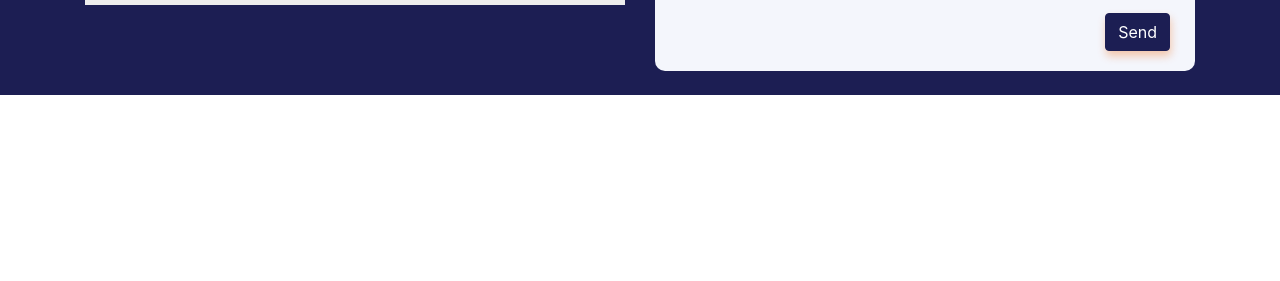
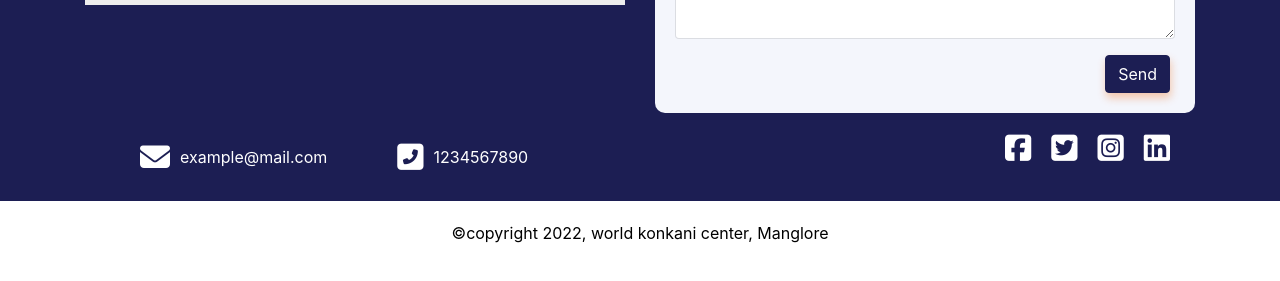
Before and after one commit to nagarajpandith/live-stream-studio-booking, a Django app: page / in a window 1280 px wide. Shown: the part 2333-2614 px from the top of the page. Before the commit the page ends 2428 px from the top, so only its background shows below. Run offline with Django 4.2, Linux system fonts and the light colour scheme; data that the repository does not hold is empty; some libraries are stand-ins or nearby versions.

Commit message:
Footer updates

```diff
--- a/static/css/styles.css
+++ b/static/css/styles.css
@@ -1,3 +1,20 @@
+body{
+  overflow-x: hidden;
+}
+/* Scroll bar */
+::-webkit-scrollbar {
+  width: 8px;
+}
+::-webkit-scrollbar-track {
+  background: rgb(197, 197, 197);
+}
+::-webkit-scrollbar-thumb {
+  border-radius: 50px;
+  background: #1c1e53;
+}
+::-webkit-scrollbar-thumb:hover {
+  background: #1f2392;
+}
 /*############
   HEADER
 ##############*/
@@ -500,4 +517,50 @@
   outline: none;
   border: 1px solid rgba(0, 0, 0, 0.1);
 }
-/* Carousel */
+/* Footers */
+.footer-social{
+  display: flex;
+  align-items:center;
+  justify-content: space-between;
+  padding: 20px 100px;
+}
+.footer-social-contact{
+  display: flex;
+  align-items: center;
+  color: #fff;
+}
+.footer-social-contact div{
+  display: flex;
+  align-items: center;
+  margin: 0 30px;
+}
+.footer-social-contact i{
+  padding: 0 10px;
+}
+.footer-social-links ul{
+  display: flex;
+  align-items: center;
+}
+.footer-social-links ul li{
+  display: block;
+  padding: 0 10px;
+}
+.footer-social-links ul li a{
+  text-decoration: none;
+}
+.footer-social i{
+  font-size: 30px;
+  color: #fff;
+  transition: all .2s;
+}
+.footer-social i:hover{
+  transform: scale(1.1);
+}
+.footer-cc{
+  display: flex;
+  justify-content: center;
+  align-items: center;
+  background-color: #fff;
+  color: #000;
+  padding: 20px 0;
+}
--- a/templates/base.html
+++ b/templates/base.html
@@ -12,6 +12,8 @@
   <link href="{% static 'css/bootstrap.min.css' %}" rel="stylesheet">
   <link rel="stylesheet" href="https://cdnjs.cloudflare.com/ajax/libs/font-awesome/5.15.3/css/all.min.css" />
   <link rel="stylesheet" href="{% static 'css/styles.css' %}" />
+  <!-- Fontawsome -->
+  <script src="https://kit.fontawesome.com/766ecdbaca.js" crossorigin="anonymous"></script>
 </head>
 
 <style>
@@ -95,6 +97,7 @@
 </div>
     {% block content %}{% endblock content %}
 
+
   <script type="text/javascript" src="{% static 'js/bootstrap.min.js' %}"></script>
 
  <script>
--- a/templates/index.html
+++ b/templates/index.html
@@ -65,7 +65,7 @@
 
 </section><!-- End -->
 
-<section id="contact" class="footer-contact p-4 m-0">
+<section id="contact" class="footer-contact pt-4 m-0">
     <div class="container">
         <div class="row">
           <div class="col-sm-6">
@@ -76,8 +76,11 @@
 
           <!-- Contact form -->
           <div class="col-sm-6">
+
             <form role="form" name="ajax-form" id="ajax-form" method="post" class="form-main contact-form" action="{% url 'home' %}">
             {% csrf_token %}
+          <h3>Contact us</h3>
+
               <div class="form-group ">
                 <label for="name2">Name</label>
                 <input class="form-control" id="name2" name="name" type="text" placeholder="Name" required>
@@ -106,9 +109,24 @@
           </div> <!-- end col -->
 
         </div> <!-- end row -->
-
+        <div class="footer-social">
+          <div class="footer-social-contact">
+            <div><i class="fas fa-envelope"></i><span>example@mail.com</span></div>
+            <div><i class="fas fa-phone-square-alt"></i><span>1234567890</span></div>
+          </div>
+          <div class="footer-social-links">
+            <ul>
+              <li><a href="#"><i class="fab fa-facebook-square"></i></a></li>
+              <li><a href="#"><i class="fab fa-twitter-square"></i></a></li>
+              <li><a href="#"><i class="fab fa-instagram-square"></i></a></li>
+              <li><a href="#"><i class="fab fa-linkedin"></i></a></li>
+            </ul>
+          </div>
+        </div>
+      </div>
+      <div class="footer-cc">
+        <p>	&copy;copyright 2022, world konkani center, Manglore</p>
       </div>
 </section>
 
-
 {% endblock content %}
```
